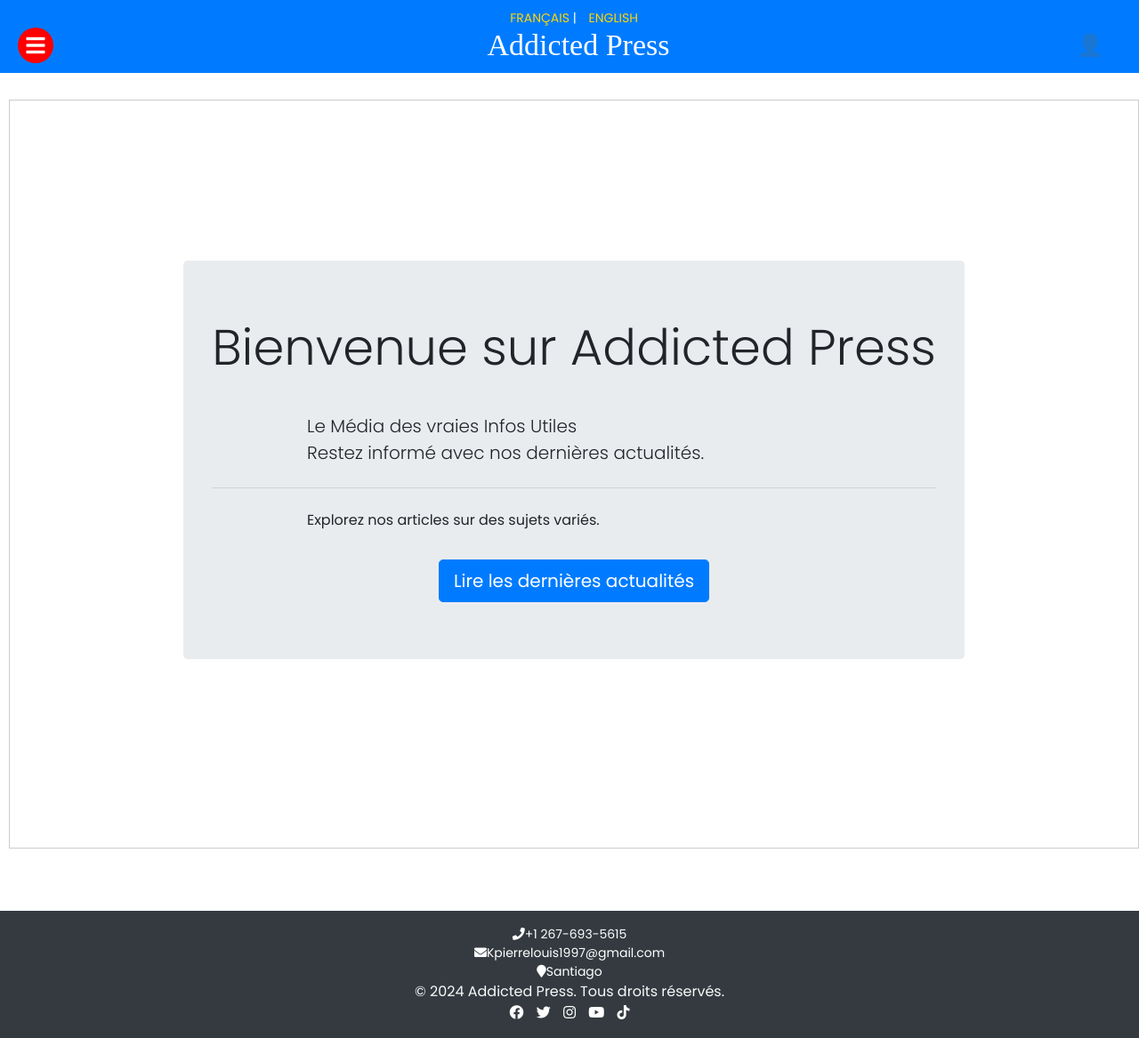
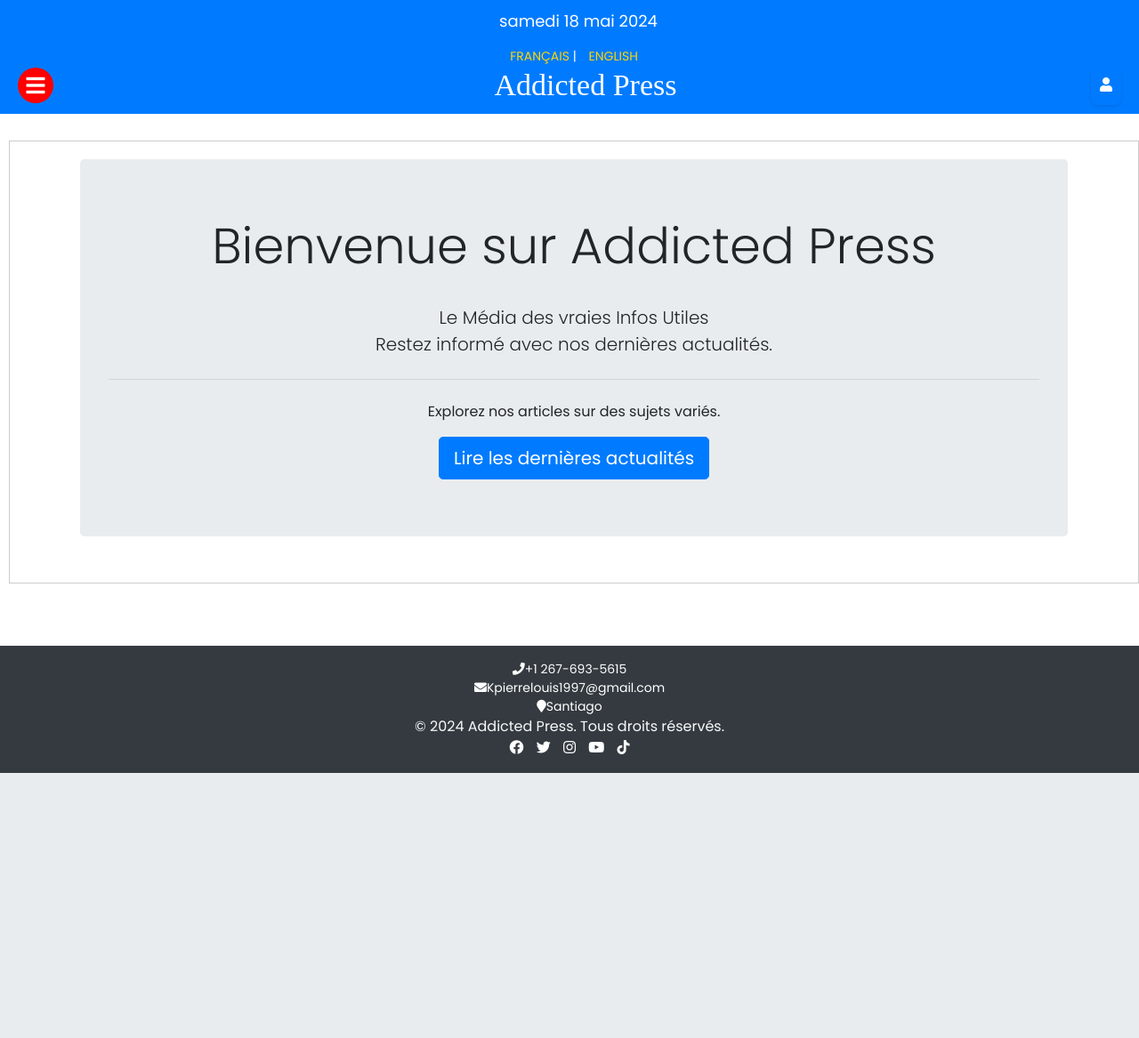
Before and after one commit to BaoulyNelson/ayibopost, a PHP site: page / in a window 1280 px wide. Shown: the whole page at 89% size. After the commit the page ends 869 px from the top, so only its background shows below. Run offline with PHP 8.4, Linux system fonts and the light colour scheme.

Commit message:
changement appliquee

```diff
--- a/CSS/jumbotron.css
+++ b/CSS/jumbotron.css
@@ -1,11 +1,3 @@
-/* Centrer le contenu de la container */
-.container {
-    display: flex;
-    justify-content: center;
-    align-items: center;
-    height: 100vh; /* 100% de la hauteur de la fenêtre */
-}
-
 /* Styles pour la jumbotron */
 .jumbotron {
     background-color: #f8f9fa;
@@ -14,11 +6,9 @@
     text-align: center;
 }
 
-/* Optionnel : ajustement pour garantir que le texte soit bien visible */
-.display-4, .lead {
-    margin-bottom: 1rem;
+@media (min-width: 767px) {
+    .jumbotron h1,
+    .jumbotron p {
+        text-align: center;
+    }
 }
-
-.btn {
-    margin-top: 1rem;
-}
--- a/CSS/nav.css
+++ b/CSS/nav.css
@@ -37,29 +37,29 @@ header {
   color: white;
 }
 
-/* Styles pour l'icône utilisateur */
-#user-icon {
-  font-size: 24px;
-  cursor: pointer;
-  color: white;
-  margin-right: 20px; /* Ajustez cette valeur selon le décalage souhaité */
-  text-decoration: none; /* Retire le soulignement */
-  display: flex;
-  align-items: center; /* Aligne verticalement si nécessaire */
+
+.user-icon {
+  text-decoration: none;
 }
 
-
-
-/* Effet de survol */
-.user-icon:hover {
-  color: white; /* Changez la couleur au survol */
+.profile-container {
+  display: flex;
+  align-items: center;
+  padding: 10px;
+  border-radius: 8px;
+  box-shadow: 0 2px 4px rgba(0, 0, 0, 0.1);
+  transition: box-shadow 0.3s ease;
 }
 
-/* Retire le soulignement par défaut pour les liens */
-.user-icon a {
-  text-decoration: none;
-  color: inherit; /* Hérite de la couleur définie pour .user-icon */
+.profile-container:hover {
+  box-shadow: 0 4px 8px rgba(0, 0, 0, 0.2);
 }
+
+.profile-icon i {
+  color: white;
+
+}
+
 
 .line {
   height: 4px; /* Increased height for thicker line */
@@ -68,9 +68,13 @@ header {
 }
 
 /* Espacement uniforme pour les icônes dans nav et footer */
-nav .social-icons a,
+.sidebar .social-icons a,
 footer .social-icons a {
   margin-right: 10px; /* Espacement de 10 pixels vers la droite */
+}
+
+.sidebar .social-icons{
+  margin-top: 30px;
 }
 
 /* Styles spécifiques pour les icônes dans la barre latérale */
--- a/CSS/recherche.css
+++ b/CSS/recherche.css
@@ -37,6 +37,7 @@
     align-items: center;
     gap: 5px;
 }
+
 #mySearch {
     flex: 1;
     padding: 8px;
@@ -44,6 +45,7 @@
     border-radius: 5px;
     font-size: 14px;
 }
+
 #searchForm button {
     padding: 8px 12px;
     border: none;
@@ -54,8 +56,35 @@
     cursor: pointer;
     transition: background-color 0.3s ease;
 }
+
 #searchForm button:hover {
     background-color: #0056b3;
+}
+
+/* Media Queries for smaller screens */
+@media (max-width: 600px) {
+    #searchForm {
+        max-width: 100%;
+        padding: 8px;
+    }
+
+    #searchForm div {
+        flex-direction: column;
+        gap: 10px;
+    }
+
+    #mySearch {
+        width: 100%;
+        padding: 10px;
+        font-size: 16px;
+    }
+
+    #searchForm button {
+        width: auto; /* Ensure the button does not stretch to 100% width */
+        padding: 10px;
+        font-size: 16px;
+        align-self: flex-end; /* Align button to the end of the container */
+    }
 }
 
  /* Style pour le message de recherche */
--- a/CSS/styles.css
+++ b/CSS/styles.css
@@ -39,11 +39,6 @@ body.dark {
 
 }
 
-
-
-.sub-menu {
-  display: none;
-}
 
 .toggle-icon {
   margin-right: 5px;
--- /dev/null
+++ b/CSS/stylesDate.css
@@ -0,0 +1,8 @@
+#current-time {
+    text-align: center; /* Pour centrer le texte */
+    color: white; /* Pour définir la couleur du texte en blanc */
+    font-size: 18px; /* Pour définir la taille de la police à 18px */
+        background-size: 18px; /* Ajuster la taille de l'icône horloge à 18px */
+    background-repeat: no-repeat; /* Empêcher la répétition de l'icône horloge */
+    padding-left: 20px; /* Ajouter un espacement à gauche pour l'icône horloge */
+}
--- /dev/null
+++ b/SCRIPT/scriptDate.js
@@ -0,0 +1,24 @@
+
+function updateTime() {
+    const currentTimeElement = document.getElementById("current-time");
+    const now = new Date();
+
+    // Jours de la semaine et mois
+    const daysOfWeek = ["dimanche", "lundi", "mardi", "mercredi", "jeudi", "vendredi", "samedi"];
+    const months = ["janvier", "février", "mars", "avril", "mai", "juin", "juillet", "août", "septembre", "octobre", "novembre", "décembre"];
+
+    const dayOfWeek = daysOfWeek[now.getDay()];
+    const dayOfMonth = now.getDate().toString().padStart(2, '0');
+    const month = months[now.getMonth()];
+    const year = now.getFullYear();
+
+
+    const currentTimeString = `${dayOfWeek} ${dayOfMonth} ${month} ${year}`;
+    currentTimeElement.textContent = currentTimeString;
+}
+
+// Mettez à jour l'heure chaque seconde
+setInterval(updateTime, 1000);
+
+// Appelez updateTime une fois pour afficher l'heure initiale
+updateTime();
--- a/SCRIPT/soumenu.js
+++ /dev/null
@@ -1,22 +0,0 @@
-document.addEventListener("DOMContentLoaded", function() {
-    const parentItems = document.querySelectorAll('.parent');
-
-    // Ajouter un écouteur d'événements à chaque élément parent
-    parentItems.forEach(function(parentItem) {
-        const subMenu = parentItem.querySelector('.sub-menu');
-        const toggleIcon = parentItem.querySelector('.toggle-icon');
-
-        parentItem.addEventListener('click', function(event) {
-            event.preventDefault(); // Empêcher le comportement par défaut du lien
-
-            // Basculer l'affichage de la sous-liste
-            if (subMenu.style.display === 'block') {
-                subMenu.style.display = 'none';
-                toggleIcon.textContent = '▼'; // Changer l'icône en flèche vers le bas
-            } else {
-                subMenu.style.display = 'block';
-                toggleIcon.textContent = '▲'; // Changer l'icône en flèche vers le haut
-            }
-        });
-    });
-});
--- a/index.html
+++ b/index.html
@@ -10,6 +10,7 @@
     <link rel="stylesheet" href="CSS/contenu.css">
     <link rel="stylesheet" href="CSS/sidebar.css">
     <link rel="stylesheet" href="CSS/nav.css">
+    <link rel="stylesheet" href="CSS/stylesDate.css">
     <link rel="stylesheet" href="CSS/articles.css">
     <link rel="stylesheet" href="CSS/recherche.css">
     <link rel="stylesheet" href="CSS/jumbotron.css">
@@ -20,11 +21,14 @@
       <!-- Boxicons CSS -->
   <link href="https://unpkg.com/boxicons@2.1.4/css/boxicons.min.css" rel="stylesheet" />
     <title>Addicted Press</title>
+
 </head>
 
 <body>
     <!-- Barre de navigation -->
     <header>
+        <!-- Horloge actuelle (peut être déplacée en CSS si nécessaire) -->
+        <p id="current-time"><i class="fa fa-clock-o"></i></p>
         <div class="top-bar">
             <a href="#" class="language">FRANÇAIS</a>&nbsp;|&nbsp;
             <a href="#" class="language">ENGLISH</a>
@@ -37,7 +41,12 @@
 
             <h1 class="logo">Addicted Press</h1>
             <a href="inscription.html" class="user-icon">
-                <div id="user-icon">&#128100;</div>
+                <div class="profile-container">
+                    <div class="profile-icon">
+                        <i class="fas fa-user"></i>
+                    </div>
+
+                </div>
             </a>
         </div>
     </header>
@@ -49,7 +58,6 @@
         </div>
 
         <div class="social-icons">
-
             <a href="lien_vers_votre_page_facebook" target="_blank"><i class="fab fa-facebook"></i></a>
             <a href="lien_vers_votre_page_twitter" target="_blank"><i class="fab fa-twitter"></i></a>
             <a href="lien_vers_votre_page_instagram" target="_blank"><i class="fab fa-instagram"></i></a>
@@ -79,17 +87,6 @@
             <li><a href="#" class="lien" data-contenu="explorations">Explorations</a></li>
             <li><a href="#" class="lien" data-contenu="podcast">Podcast</a></li>
             <li><a href="#" class="lien" data-contenu="sport">Sports</a></li>
-            <li class="parent">
-                <span class="toggle-icon">▼</span>
-                <a href="#"> Langues</a>
-                <ul class="sub-menu" style="display: none;">
-                    <li><a href="#" class="lien" data-contenu="langue">Français</a></li>
-                    <li><a href="#" class="lien" data-contenu="langue">Anglais</a></li>
-                    <li><a href="#" class="lien" data-contenu="langue">Espagnol</a></li>
-                    <!-- Ajoutez d'autres langues selon vos besoins -->
-                </ul>
-            </li>
-
         </ul>
         <!-- icone "Log In" -->
         <hr>
@@ -106,15 +103,14 @@
 
     <main>
         <div id="contenu_accueil" class="contenu" style="display: block;">
-           <!-- Content -->
             <div class="container">
                 <div class="jumbotron">
-        <h1 class="display-4">Bienvenue sur Addicted Press</h1><br>
-        <p class="lead">Le Média des vraies Infos Utiles <br>
+                    <h1 class="display-4 text-left text-lg-center">Bienvenue sur Addicted Press</h1><br>
+                    <p class="lead text-left text-lg-center">Le Média des vraies Infos Utiles <br>
                         Restez informé avec nos dernières actualités.</p>
                     <hr class="my-4">
-        <p>Explorez nos articles sur des sujets variés.</p>
-        <a class="btn btn-primary btn-lg" href="#" role="button">Lire les dernières actualités</a>
+                    <p class="text-left text-lg-center">Explorez nos articles sur des sujets variés.</p>
+                    <a class="btn btn-primary btn-lg d-block d-lg-inline-block mx-auto" href="#" role="button">Lire les dernières actualités</a>
                 </div>
             </div>
 
@@ -193,10 +189,7 @@
 
         </div>
 
-        <div id="contenu_langue" class="contenu" style="display: none;">
-            <h2>En quelle langue veu-tu traduire le site?</h2>
-            <p class="justify"> Langues</p>
-        </div>
+
     </main>
     <footer class="footer bg-dark text-light text-center py-3">
         <div class="contact-info">
@@ -222,11 +215,12 @@
     <script src="SCRIPT/dateFooter.js"></script>
     <!-- <script src="SCRIPT/sidebar.js"></script> -->
     <script src="SCRIPT/recherche.js"></script>
-    <script src="SCRIPT/contenu.js"></script>
+    <!-- <script src="SCRIPT/contenu.js"></script> -->
     <script src="SCRIPT/scroler.js"></script>
     <script src="SCRIPT/toggle.js"></script>
-    <script src="SCRIPT/soumenu.js"></script>
+
     <script src="SCRIPT/script.js"></script>
+    <script src="SCRIPT/scriptDate.js"></script>
     <!-- Inclure votre fichier de script JavaScript -->
 
     <!-- JavaScript -->
```
Also changed, not shown: SCRIPT/recherche.js (+61 -3 lines), formulaireArticle.html (added, +51 -0 lines). Lines whose indentation alone changed are shown as unchanged.
